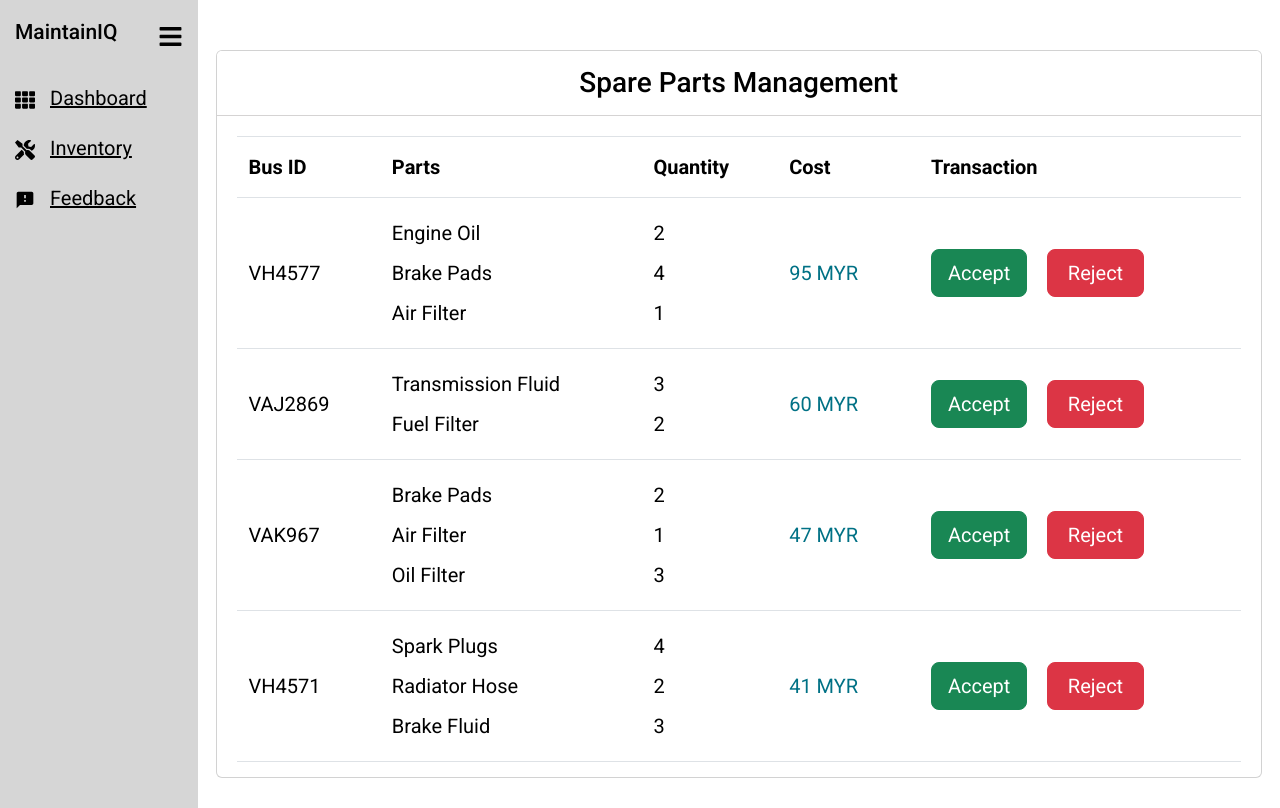
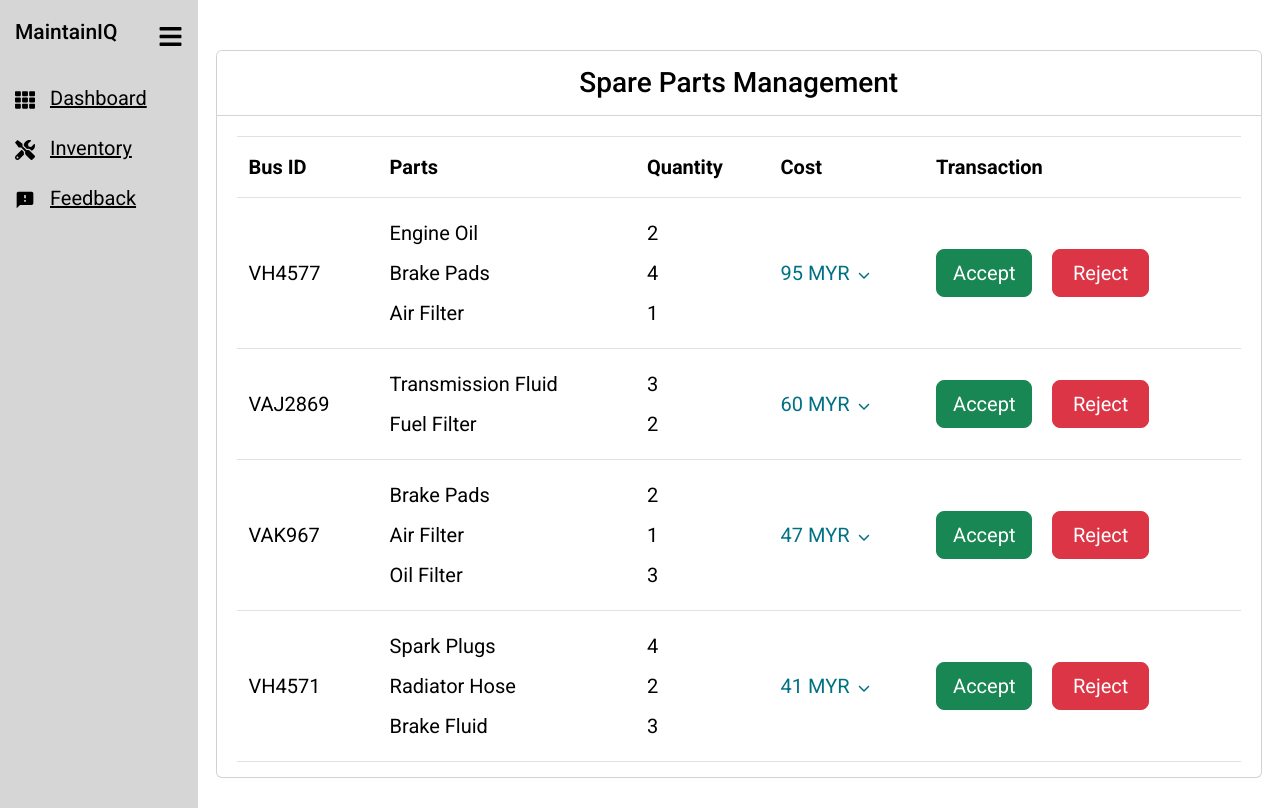
Before and after one commit to gmshimon/Rapid-KL-Competition, a React (Create React App) app in the folder Frontend/: page /parts in a window 1280 px wide. Built offline with nearby package versions, Linux system fonts and the light colour scheme.

Commit message:
Added chevron icon for cost breakdown

```diff
--- a/Frontend/src/Component/SpareParts/SpareParts.js
+++ b/Frontend/src/Component/SpareParts/SpareParts.js
@@ -11,6 +11,8 @@
 import Popover from 'react-bootstrap/Popover';
 import './SpareParts.css';
 import CloseButton from 'react-bootstrap/esm/CloseButton';
+import { faChevronDown } from '@fortawesome/free-solid-svg-icons';
+import { FontAwesomeIcon } from '@fortawesome/react-fontawesome';
 
 const SpareParts = () => {
   const [busData, setData] = useState([]);
@@ -45,7 +47,6 @@
       >
         <Popover.Header as="h3" style={{ fontSize: '20px' }}>
           <span>Cost Breakdown</span>
-          <span></span>
           <CloseButton
             onClick={handleClickButton}
             style={{
@@ -146,6 +147,16 @@
                             (partialSum, a) => partialSum + a,
                             0
                           ) + ' MYR'}
+                        <FontAwesomeIcon
+                          icon={faChevronDown}
+                          style={{
+                            padding: 0,
+                            margin: 0,
+                            position: 'relative',
+                            left: '8px',
+                            fontSize: '12px',
+                          }}
+                        />
                       </span>
                     </td>
                     <td className="align-middle">
```
